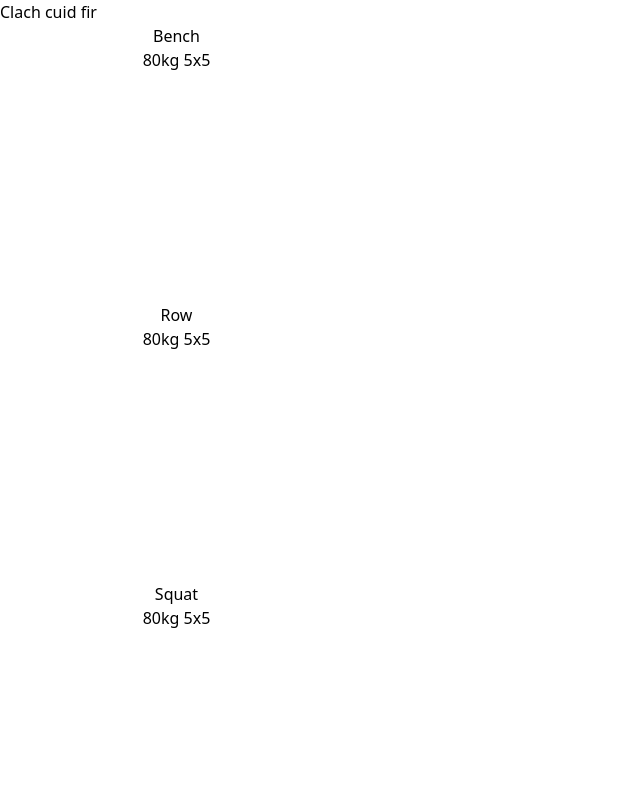
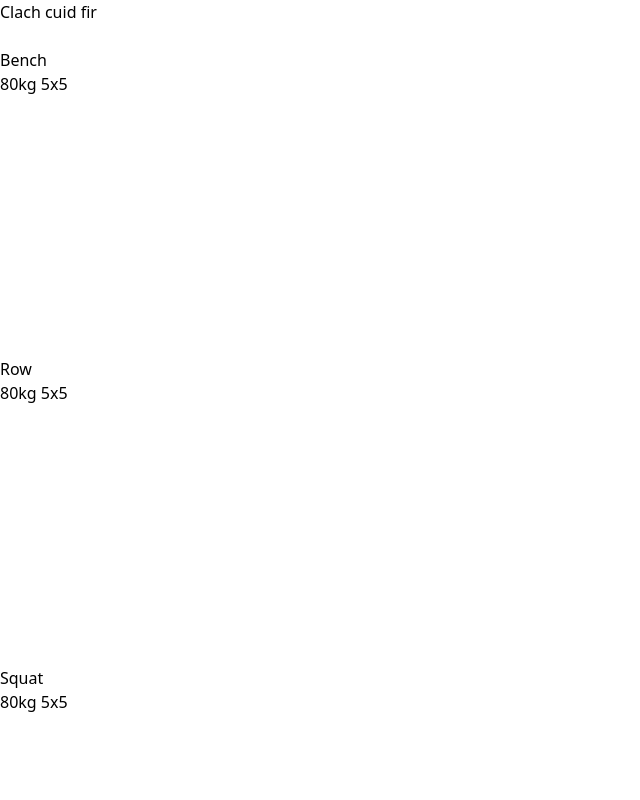
Before and after one commit to SunshineBand/dinnae-lift-that-candle, a React (Vite) app: page / in a window 1280 px wide. Shown: the top 800 px of the page, without its empty margins (0-640 px from the left). Built offline with nearby package versions, Linux system fonts and the light colour scheme.

Commit message:
feat: introduct a decrement tally button

```diff
--- a/package.json
+++ b/package.json
@@ -9,7 +9,8 @@
     "preview": "vite preview"
   },
   "dependencies": {
-    "preact": "^10.13.2"
+    "preact": "^10.13.2",
+    "react-icons": "^4.10.1"
   },
   "devDependencies": {
     "@preact/preset-vite": "^2.5.0",
--- a/src/app.tsx
+++ b/src/app.tsx
@@ -1,4 +1,5 @@
 import { useState } from 'preact/hooks'
+import { LuMinus } from 'react-icons/lu'
 import tallyZero from './assets/tallyZero.svg'
 import tallyOne from './assets/tallyOne.svg'
 import tallyTwo from './assets/tallyTwo.svg'
@@ -19,27 +20,40 @@ interface SectionProps {
 const Section = ({ name }: SectionProps) => {
   const [reps, setReps] = useState(0)
 
-  const updateReps = () => {
-    if (reps >= 15) {
-      console.log({ reps })
-      return
-    }
+  const incrementReps = () => {
+    if (reps >= 15) return
 
     setReps((reps) => reps + 1)
   }
 
+  const decrementReps = () => {
+    if (reps <= 0) return
+
+    setReps(reps => reps - 1)
+  }
+
   return (
     <section className="flex flex-col items-center">
-      <button onClick={updateReps}>
+      <div className="w-full">
+        <div className="flex justify-around">
+          <button type="button" onClick={decrementReps} className="w-full flex justify-center items-center">
+            <LuMinus className="mr-0"/>
+          </button>
+          <div className="w-full text-center">
             <div className="text-xl">{name}</div>
             <div className="text-xl">80kg 5x5</div>
+          </div>
+          <div className="w-full"></div>
+        </div>
 
+        <button className="w-full" onClick={incrementReps}>
           <div className="h-20 w-full pt-2 flex justify-center">
             <img src={repsDecorator(reps)} class="logo" alt="Vite logo" />
             {reps > 5 && <img src={repsDecorator(reps - 5)} class="logo" alt="Vite logo" />}
             {reps > 10 && <img src={repsDecorator(reps - 10)} class="logo" alt="Vite logo" />}
           </div>
         </button>
+      </div>
     </section>
   )
 }
```
Also changed, not shown: 1 other file (tests, documents, lock files or other folders). Lines whose indentation alone changed are shown as unchanged.
